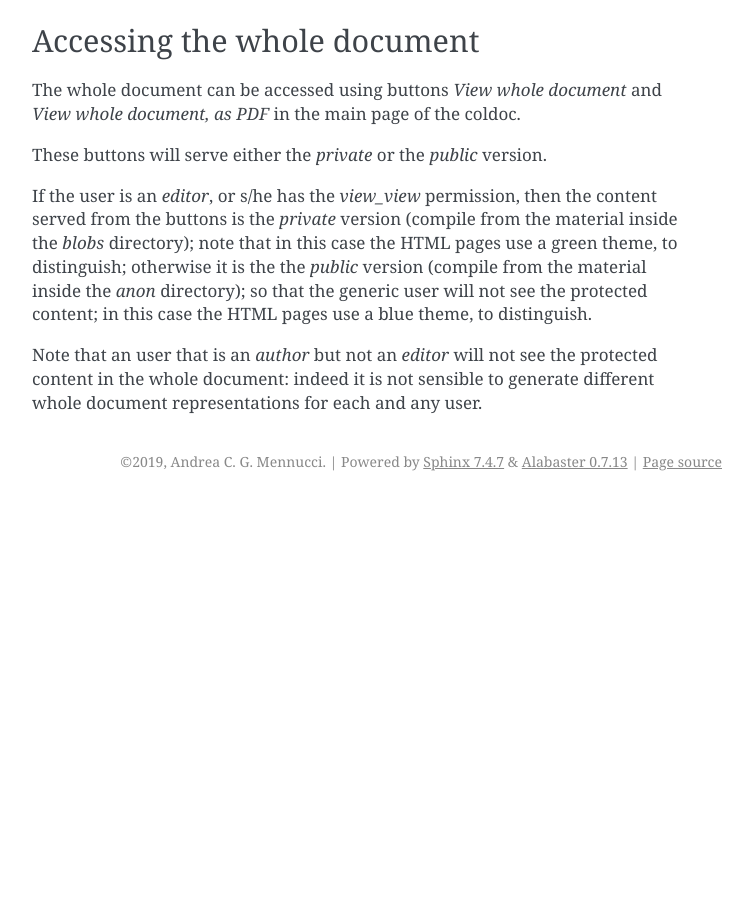
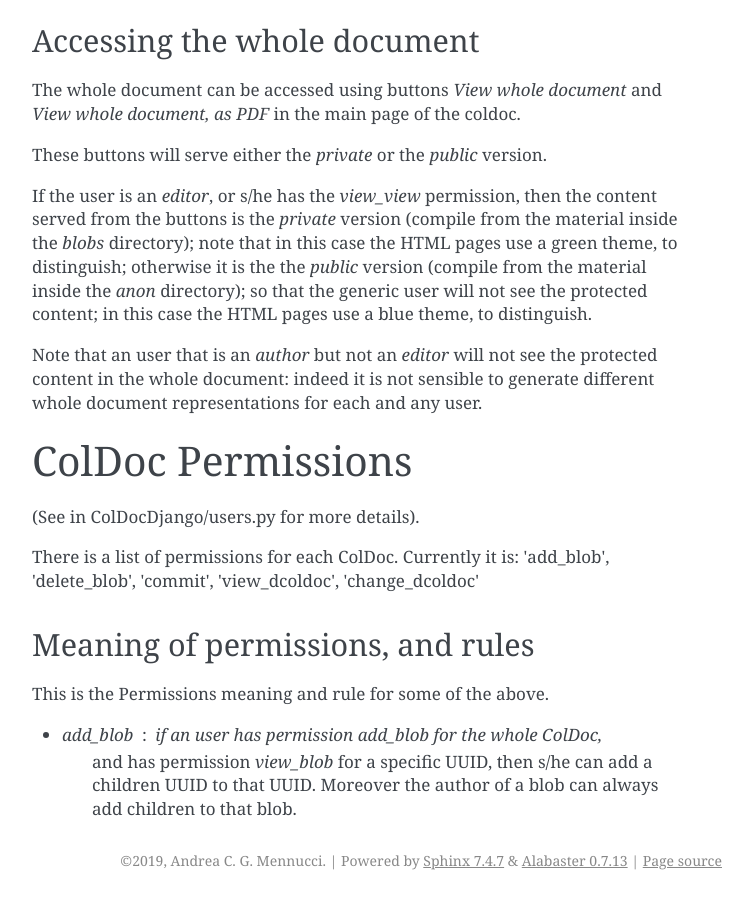
Before and after one commit to mennucc/ColDoc_project, a Sphinx documentation site: the page built from docs/source/permission.rst, in a window 1280 px wide and 900 px high, scrolled down 3202 px. Shown: the whole window, without its empty margins (388-1141 px from the left). Built offline with Sphinx 7.4.7, drawn with Linux system fonts in a browser that asks for light colours; before the commit the page ends 3703 px from its top, so only the background shows below that; some of the changed text lies outside the part shown.

Commit message:
change permissions requirements for adding a blob

```diff
--- a/docs/source/permission.rst
+++ b/docs/source/permission.rst
@@ -1,5 +1,5 @@
-Permissions
-===========
+UUID Permissions
+================
 
 (See in ColDocDjango/users.py for more details).
 
@@ -170,3 +170,23 @@ Note that an user that is an `author` but not an `editor`
 will not see the protected content in the whole document: indeed it is
 not sensible to generate different whole document representations
 for each and any user.
+
+
+
+ColDoc Permissions
+==================
+
+(See in ColDocDjango/users.py for more details).
+
+There is a list of permissions for each ColDoc. Currently it is:
+'add_blob', 'delete_blob', 'commit', 'view_dcoldoc', 'change_dcoldoc'
+
+Meaning of permissions, and rules
+---------------------------------
+
+This is the Permissions meaning and rule for some of the above.
+
+- `add_blob` : if an user has permission `add_blob` for the whole ColDoc,
+   and has permission `view_blob` for a specific UUID, then s/he can add a
+   children UUID to that UUID. Moreover the author of a blob can
+   always add children to that blob.
```
Also changed, not shown: 1 other file.
